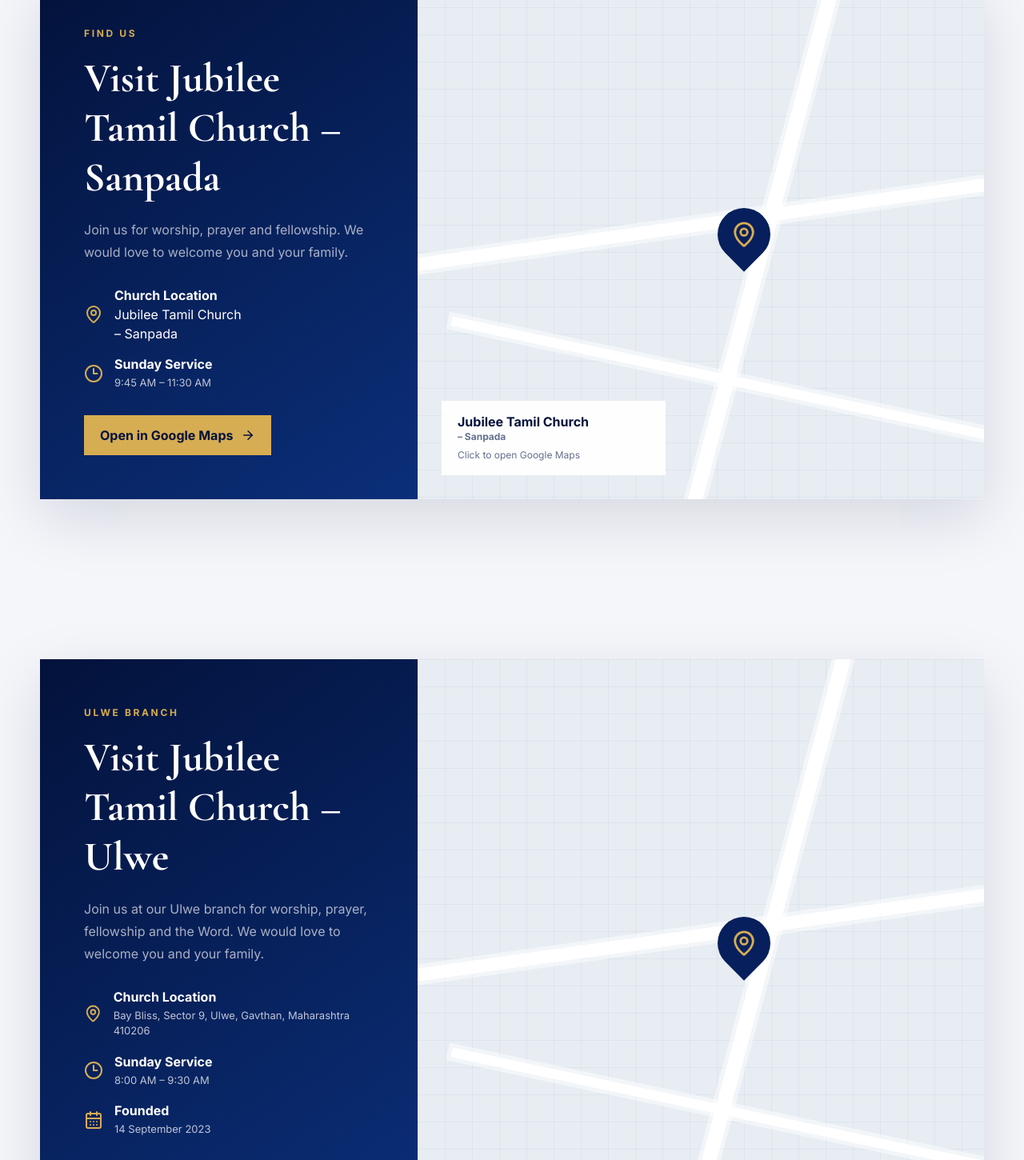
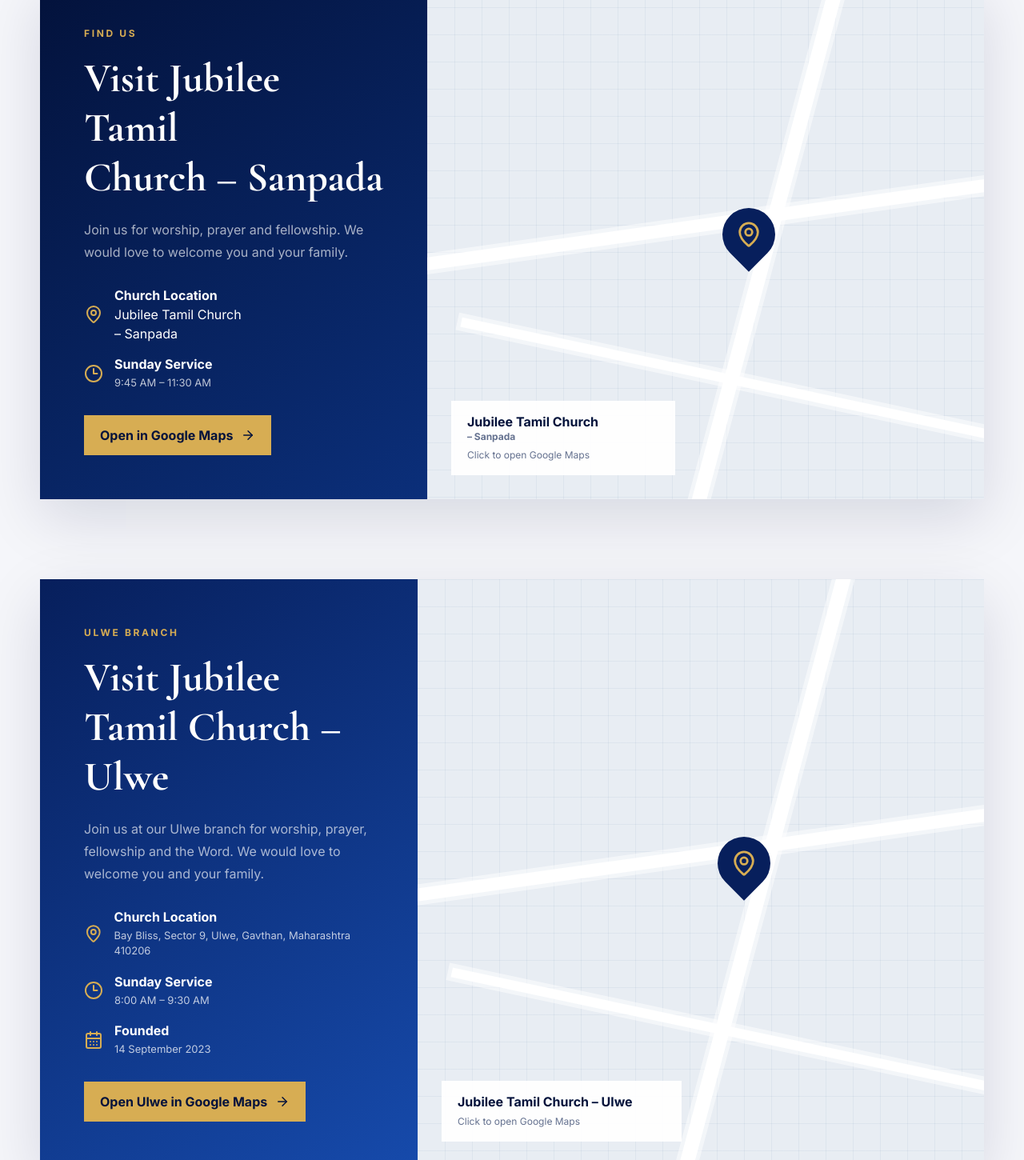
Before and after one commit to jubileetamilchurchsanpada/jubilee-tamil-church, a React (Vite) app: page / in a window 1280 px wide. Shown: the part 8920-10370 px from the top of the page at 80% size. Built offline with nearby package versions, Linux system fonts and the light colour scheme.

Commit message:
Style Ulwe location below Sanpada map

```diff
--- a/src/components/UlweBranch.css
+++ b/src/components/UlweBranch.css
@@ -69,101 +69,74 @@
   color: var(--gold);
 }
 
-.ulwe-footer-branch {
-  grid-column: 1 / -1;
-  margin-top: 8px;
-  padding: 26px 28px;
-  border: 1px solid rgba(255, 255, 255, 0.12);
-  border-left: 3px solid var(--gold);
-  background: linear-gradient(135deg, rgba(255, 255, 255, 0.055), rgba(215, 173, 83, 0.045));
+.sanpada-suffix,
+.sanpada-inline-suffix {
+  white-space: nowrap;
 }
 
-.ulwe-footer-kicker {
-  display: block;
-  margin-bottom: 8px;
-  color: var(--gold-2);
-  font-size: 9px;
-  font-weight: 800;
-  letter-spacing: 0.17em;
-  text-transform: uppercase;
+.ulwe-map-host {
+  background: #f5f6fa;
 }
 
-.ulwe-footer-branch h3 {
-  margin: 0 0 16px;
-  color: white;
-  font-family: "Cormorant Garamond", serif;
-  font-size: 29px;
-  font-weight: 600;
+.ulwe-map-section {
+  padding-top: 0 !important;
 }
 
-.ulwe-footer-address {
-  display: flex;
-  align-items: flex-start;
-  gap: 11px;
-  color: rgba(255, 255, 255, 0.72) !important;
-  font-size: 13px !important;
-  line-height: 1.6;
+.ulwe-map-card {
+  box-shadow: 0 25px 70px rgba(3, 18, 59, 0.12);
 }
 
-.ulwe-footer-address svg {
-  width: 18px;
-  flex: 0 0 auto;
-  margin-top: 2px;
-  color: var(--gold);
+.ulwe-map-card .map-info {
+  background: linear-gradient(145deg, #071f5c, #164aab);
 }
 
-.ulwe-footer-meta {
-  display: flex;
-  flex-wrap: wrap;
-  gap: 12px 24px;
-  margin-top: 17px;
+.ulwe-map-card .map-info h2 {
+  font-size: clamp(42px, 4vw, 62px);
 }
 
-.ulwe-footer-meta span {
-  display: inline-flex;
-  align-items: center;
-  gap: 8px;
-  color: rgba(255, 255, 255, 0.68);
-  font-size: 12px;
+.ulwe-address {
+  display: block;
+  max-width: 330px;
+  line-height: 1.55;
 }
 
-.ulwe-footer-meta svg {
-  width: 16px;
-  color: var(--gold);
+.ulwe-map-preview {
+  background:
+    linear-gradient(90deg, rgba(8, 59, 118, 0.05) 1px, transparent 1px),
+    linear-gradient(rgba(8, 59, 118, 0.05) 1px, transparent 1px),
+    #e8edf3;
+  background-size: 34px 34px;
 }
 
-.ulwe-footer-map-link {
-  display: inline-flex !important;
-  align-items: center;
-  gap: 8px;
-  margin-top: 18px;
-  color: var(--gold-2) !important;
-  font-size: 10px !important;
-  font-weight: 800;
-  letter-spacing: 0.08em;
-  text-transform: uppercase;
-}
-
-.ulwe-footer-map-link svg {
-  width: 15px;
+.ulwe-map-preview .map-label {
+  min-width: 300px;
 }
 
 @media (max-width: 800px) {
-  .ulwe-story-note,
-  .ulwe-footer-branch {
+  .ulwe-story-note {
     padding: 21px 20px;
+  }
+
+  .ulwe-map-section {
+    padding-top: 0 !important;
+  }
+
+  .ulwe-map-preview .map-label {
+    min-width: 0;
   }
 }
 
 @media (max-width: 520px) {
-  .ulwe-story-meta,
-  .ulwe-footer-meta {
+  .ulwe-story-meta {
     display: grid;
     gap: 12px;
   }
 
-  .ulwe-story-note h3,
-  .ulwe-footer-branch h3 {
+  .ulwe-story-note h3 {
     font-size: 27px;
   }
+
+  .sanpada-suffix {
+    white-space: normal;
+  }
 }
```
